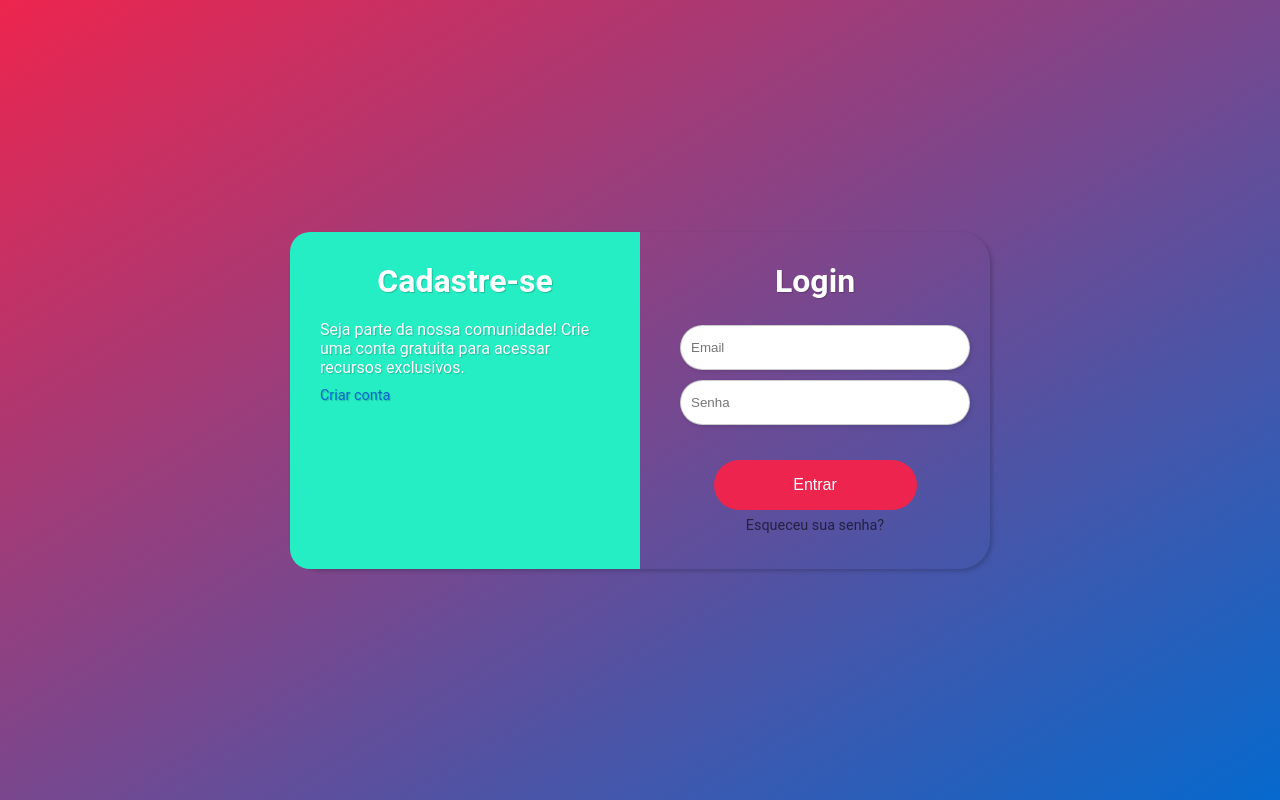
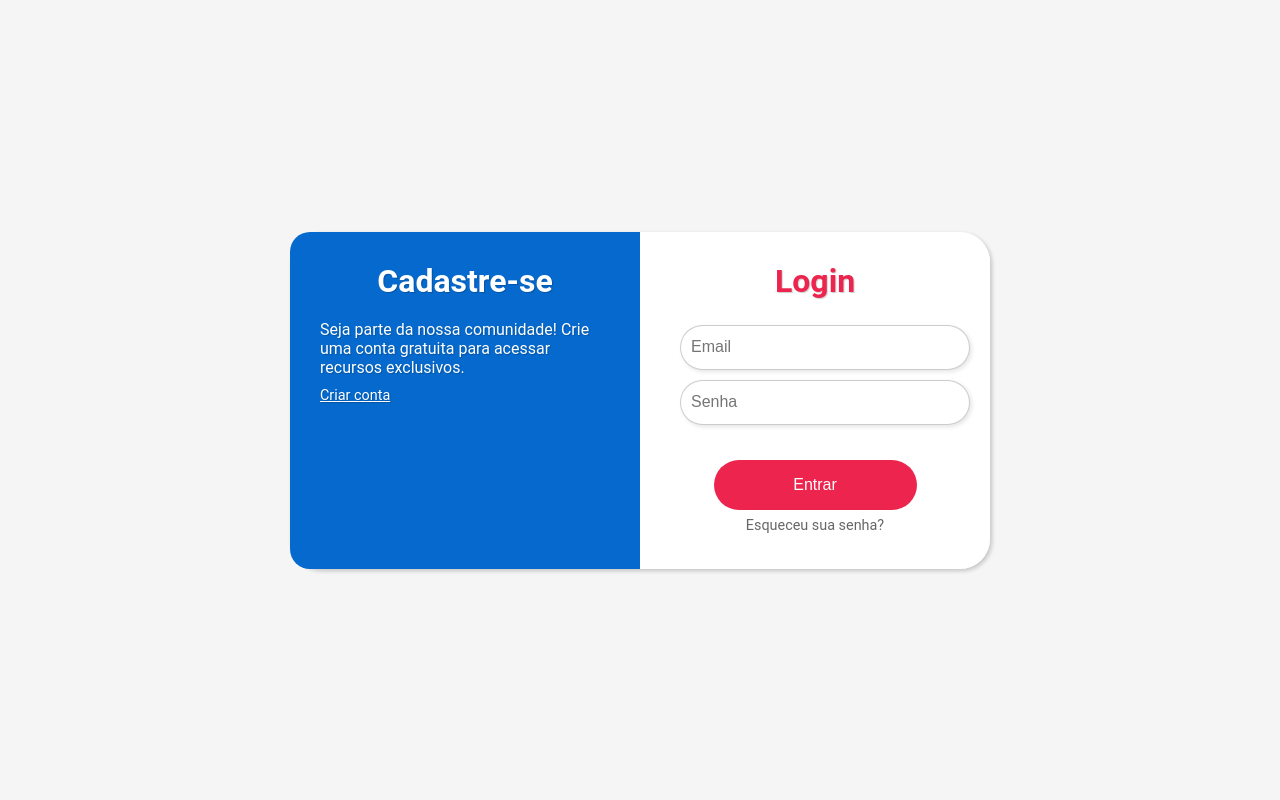
Before and after one commit to CastroSDavi/project_redator, a Django app: page /authentication/login in a window 1280 px wide. Run offline with Django 4.2, Linux system fonts and the light colour scheme.

Commit message:
Templates do authentication finalizado

```diff
--- a/authentication/templates/authentication/login.html
+++ b/authentication/templates/authentication/login.html
@@ -11,13 +11,14 @@
 <body>
     <main>
         <section class="section-auth-accounts">
-            <form action="" method="post" class="form-auth">
+            <form action="" method="post" class="form-auth" autocomplete="on">
                 <div class="auth-wrapper">
                     <div class="login-wrapper">
                         <h2 class="title-login">Login</h2>
-                        <input type="text" id="login-email" placeholder="Email" required>
+                        <input type="text" id="login-email" placeholder="Email" required autocomplete="email" >
                         <input type="password" name="login-password" id="login-password" placeholder="Senha" required>
                         <button type="submit">Entrar</button>
+                        </form>
                         <div class="forgot-password">
                             <a href="#" class="forgot-password-link">Esqueceu sua senha?</a>
                         </div>
@@ -28,7 +29,6 @@
                         <a href="#" class="register-link">Criar conta</a>
                     </div>
                 </div>
-            </form>
         </section>
     </main>
 </body>
--- a/static/css/main.css
+++ b/static/css/main.css
@@ -5,7 +5,6 @@
 }
 
 html, body {
-    min-width:  100vw;
     min-height: 100vh;
     font-family: var(--fonte-conteudo);
 }
@@ -159,7 +158,7 @@ main {
 }
 
 .section-auth-accounts {
-    background: linear-gradient(to bottom right, var(--cor-principal), var(--cor-secundaria));
+    background-color: var(--cor-background);
     display: flex;
     align-items: center;
     justify-content: center;
@@ -186,22 +185,22 @@ flex-direction: column;
 .login-wrapper {
 grid-area: login;
 border-radius: 0px 30px 30px 0px;
+background-color: white;
 }
 
 .register-wrapper {
 grid-area: cadastro;
 border-radius: 20px 0px 0px 20px;
-background-color: var(--cor-contraste);
+background-color: var(--cor-secundaria);
 color: white;
 text-shadow: 1px 1px 1px rgba(0, 0, 0, 0.20);
 }
 
 .register-link {
-    color: var(--cor-secundaria);
-    font-size: 0.9rem;
-    margin-top: 10px;
-    text-decoration: none;
-    transition: color 0.3s ease;
+color: white;
+font-size: 0.9rem;
+margin-top: 10px;
+transition: color 0.3s ease;
 }
 
 .register-link:hover {
@@ -210,13 +209,17 @@ text-shadow: 1px 1px 1px rgba(0, 0, 0, 0.20);
 .title-login,
 .title-register {
 font-size: 2rem;
-color: white;
 text-shadow: 1px 1px 1px rgba(0, 0, 0, 0.2);
 margin-bottom: 20px;
 text-align: center;
 }
 
+.title-login {
+    color: var(--cor-principal);
+}
+
 .login-wrapper > input {
+font-size: 1rem;
 border: 1px solid rgba(0, 0, 0, 0.2);
 margin: 5px 10px;
 padding: 10px;
@@ -225,6 +228,12 @@ height: 45px;
 width: 100%;
 box-shadow: 2px 2px 4px rgba(0, 0, 0, 0.1);
 }
+
+.login-wrapper > input:focus {
+    outline: none;
+    border-color: var(--cor-secundaria);
+}
+
 
 .login-wrapper > button {
 margin-top: 30px;
```
